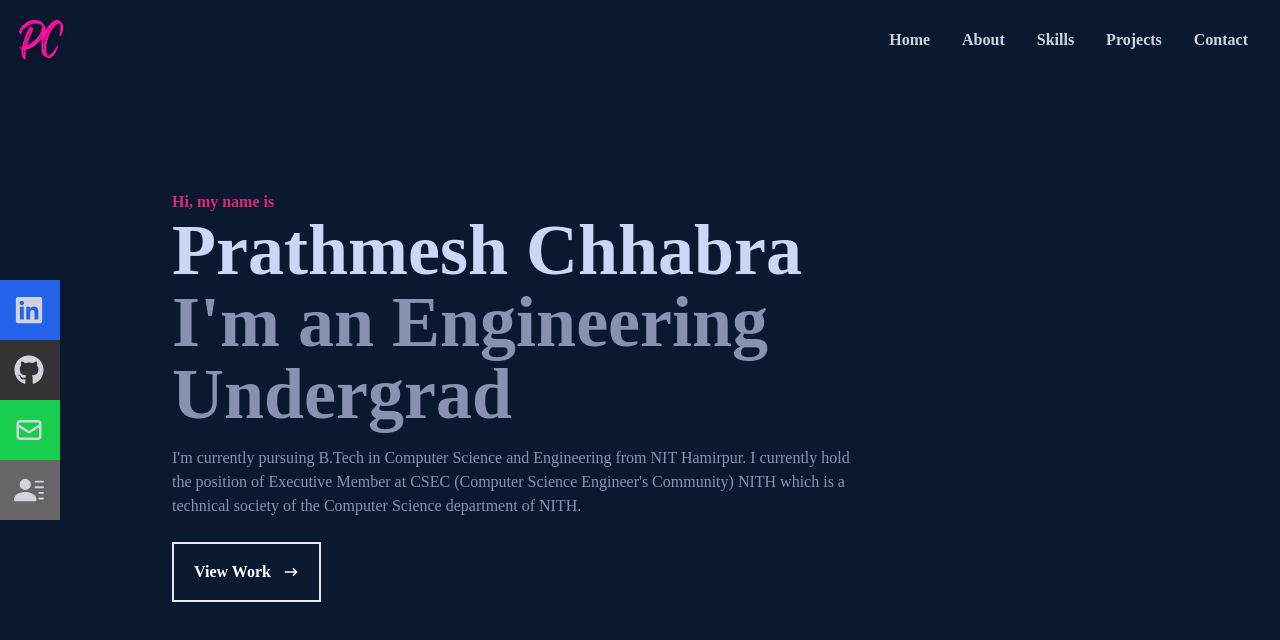
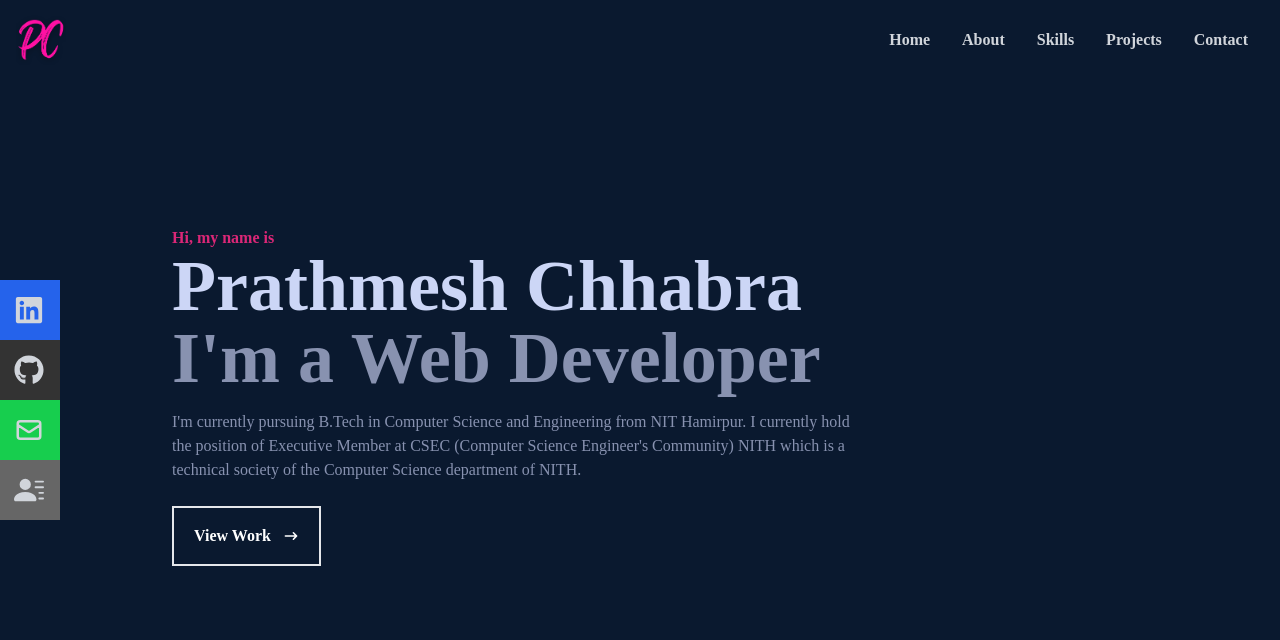
Before and after one commit to p-chhabra/My-Portfolio, a React (Create React App) app: page / in a window 1280 px wide. Shown: the top 640 px of the page. Built offline with nearby package versions, Linux system fonts and the light colour scheme.

Commit message:
Typing Animation added

```diff
--- a/package.json
+++ b/package.json
@@ -12,6 +12,7 @@
     "react-lazy": "^1.1.0",
     "react-scripts": "5.0.1",
     "react-scroll": "^1.8.7",
+    "react-simple-typewriter": "^3.0.1",
     "web-vitals": "^2.1.4"
   },
   "scripts": {
--- a/src/components/Home.js
+++ b/src/components/Home.js
@@ -1,6 +1,7 @@
 import React from "react";
 import { HiArrowNarrowRight } from "react-icons/hi";
 import { Link } from "react-scroll";
+import { Typewriter } from 'react-simple-typewriter'
 
 const Home = () => {
   return (
@@ -12,7 +13,7 @@ const Home = () => {
           Prathmesh Chhabra
         </h1>
         <h2 className="text-4xl sm:text-7xl font-bold text-[#8892b0]">
-          I'm an Engineering Undergrad
+          I'm a <Typewriter words={["Web Developer"]}/>
         </h2>
         <p className="text-[#8892b0] py-4 max-w-[700px]">
           I'm currently pursuing B.Tech in Computer Science and Engineering from
```
Also changed, not shown: 1 other file (tests, documents, lock files or other folders).
